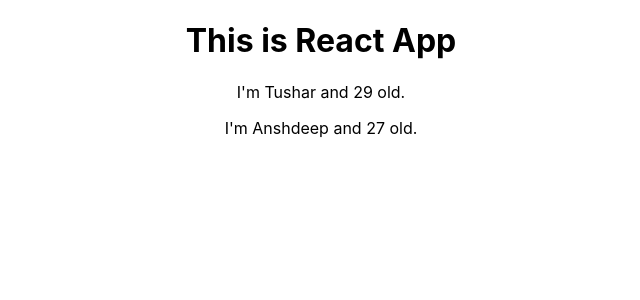
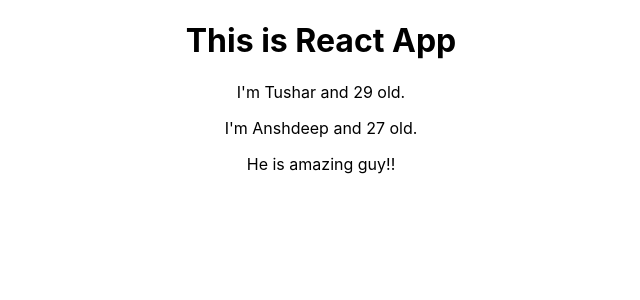
Before and after one commit to jagtap0920/react-the-complete-guide, a React (Create React App) app: page / in a window 1280 px wide. Shown: the top 300 px of the page, without its empty margins (319-959 px from the left). Built offline with nearby package versions, Linux system fonts and the light colour scheme.

Commit message:
[TASK] Learn children props

```diff
--- a/src/App.js
+++ b/src/App.js
@@ -8,7 +8,7 @@
     <div className="App">
       <h1>This is React App</h1>
       <Person name="Tushar" age="29" />
-      <Person name="Anshdeep" age="27" />
+      <Person name="Anshdeep" age="27" >He is amazing guy!!</Person>
     </div>
 
       //React.createElement('div', {className: 'App'}, React.createElement('h1', null, 'This is react JSX'))
--- a/src/Person/Person.js
+++ b/src/Person/Person.js
@@ -1,7 +1,13 @@
 import React from 'react';
 
+// children: is a reserved keyword
 const person = (props) => {
-    return <p> I'm {props.name} and {props.age} old.</p>
+    return (
+        <div>
+            <p> I'm {props.name} and {props.age} old.</p>
+            <p>{props.children}</p>
+        </div>
+    );
 };
 
 export default person;
```
